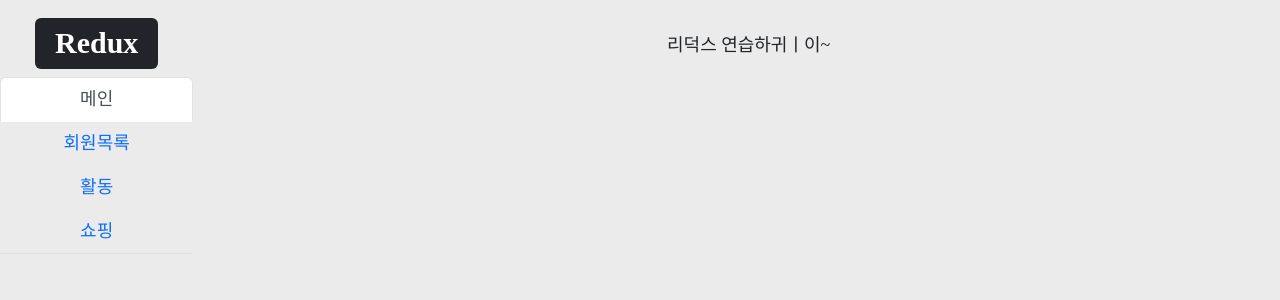
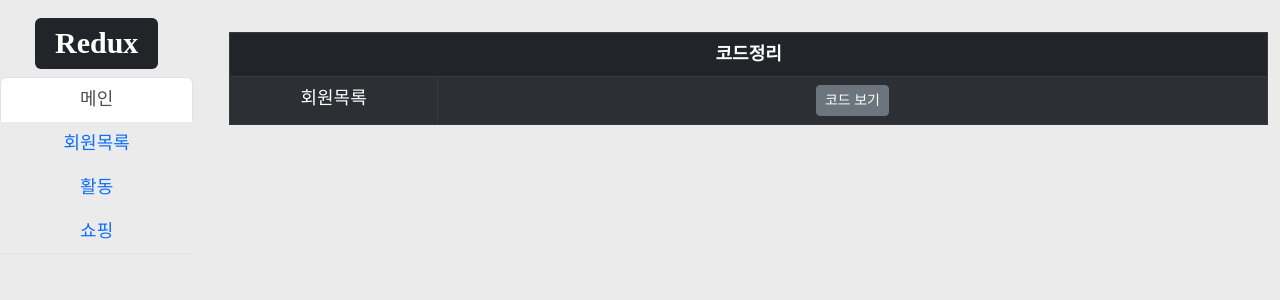
Before and after one commit to tjdals14798/React_redux, a React (Create React App) app: page / in a window 1280 px wide. Shown: the top 300 px of the page. Built offline with nearby package versions, Linux system fonts and the light colour scheme.

Commit message:
22-09-06

```diff
--- a/src/com/main.js
+++ b/src/com/main.js
@@ -2,6 +2,7 @@ import React from "react";
 import Member from "../containers/MemberContainer";
 import Login from "../containers/LoginContainer";
 import Shoping from "../containers/ShopingContainer";
+import MainPage from "../containers/MainContainer";
 import { Nav, Tab, Row, Col, Badge } from 'react-bootstrap';
 import 'bootstrap/dist/css/bootstrap.min.css';
 
@@ -36,7 +37,7 @@ export default function Main(){
         </Col>
         <Col md={10}>
           <Tab.Content className="mt-3">
-            <Tab.Pane eventKey="first"> 리덕스 연습하귀ㅣ이~ </Tab.Pane>
+            <Tab.Pane eventKey="first"> <MainPage/> </Tab.Pane>
             <Tab.Pane eventKey="second"> <Member/> </Tab.Pane>
             <Tab.Pane eventKey="third"> <Login/> </Tab.Pane>
             <Tab.Pane eventKey="fourth"> <Shoping/> </Tab.Pane>
--- /dev/null
+++ b/src/com/mainPage.js
@@ -0,0 +1,63 @@
+import React, { useState } from "react";
+import { Button, Container, Modal, Table } from 'react-bootstrap';
+import 'bootstrap/dist/css/bootstrap.min.css';
+
+function MemberModal({ memModal, setMemModal}){
+    return(
+        <>
+        <Modal size="lg" centered show={memModal}>
+        <Modal.Header></Modal.Header>
+        <Modal.Body>
+          {/* <Nav> */}
+            {/* <img style={{margin:"30px", width:"18rem", height:"400px"}} src={shoping[shopingidx].itemImg}/> &nbsp;
+            <Nav className="w-50">
+                <Container className="m-5 justify-content-md-center">
+                    <Table borderless className="mt-5">
+                        <thead>
+                            <tr>
+                                <th>{shoping[shopingidx].itemName}</th>
+                            </tr>
+                        </thead>
+                        <tbody>
+                            <tr>
+                                <td>가격</td>
+                                <td>{shoping[shopingidx].itemMoney}</td>
+                            </tr>
+                        </tbody>
+                    </Table>
+                    <Button variant="outline-dark" className="w-100 mt-5">결제</Button>
+                </Container>
+            </Nav>
+          </Nav> */}
+        </Modal.Body>
+        <Modal.Footer>
+          <Button onClick={()=>setMemModal(false)}> 닫기 </Button>
+        </Modal.Footer>
+      </Modal>
+
+    </>
+    )
+}
+
+export default function MainPage({}){
+    const [memModal,setMemModal] = useState(false);
+
+    return(
+        <>
+        <Container>
+            <Table striped hover bordered className="w-100" variant="dark">
+                <thead>
+                    <tr><th colSpan={2}>코드정리</th></tr>
+                </thead>
+                <tbody>
+                    <tr>
+                        <td style={{width:"20%"}}>회원목록</td>
+                        <td><Button size="sm" variant="secondary" onClick={()=> setMemModal(true)}> 코드 보기 </Button></td>
+                    </tr>
+                </tbody>
+            </Table>
+            <MemberModal memModal={memModal} setMemModal={setMemModal}/>
+        </Container>
+        </>
+    )
+}
--- a/src/com/memberInfo.js
+++ b/src/com/memberInfo.js
@@ -10,7 +10,7 @@ const MemberList = React.memo(function TodoList({ member, onRemove }) {
           <tr key={mem.id}>
             <td>{mem.id}</td>
             <td>{mem.nickname}</td>
-            <td><Button size="sm" onClick={() => onRemove(mem.id)}> 삭제 </Button></td>
+            <td style={{width:"80px"}}><Button size="sm" variant="secondary" onClick={() => onRemove(mem.id)}> 삭제 </Button></td>
           </tr>
         ))}
       </>
--- a/src/com/shopingPage.js
+++ b/src/com/shopingPage.js
@@ -12,10 +12,10 @@ const CartList = React.memo(function CartList({ cart, onRemove, Money, setMoney
                 <tr key={cartitem.id}>
                     <td>{cartitem.itemName}</td>
                     <td>{cartitem.itemMoney}</td>
-                    <td style={{cursor:'pointer'}} onClick={()=>{
+                    <td style={{width:"10px"}}><CloseButton onClick={()=>{
                         onRemove(cartitem.id)
-                        SumMoney(parseInt(cartitem.itemMoney))}}
-                    > X </td>
+                        SumMoney(parseInt(cartitem.itemMoney))}}/>
+                    </td>
                 </tr>
             ))}
         </>
@@ -151,13 +151,13 @@ function BuyModal({ showModal ,setShowModal, shopingidx, shoping }){
         <Modal.Header><h4><Badge bg="success">Hit</Badge></h4></Modal.Header>
         <Modal.Body>
           <Nav>
-            <img style={{margin:"30px"}} src={shoping[shopingidx].itemImg}/> &nbsp;
+            <img style={{margin:"30px", width:"18rem", height:"400px"}} src={shoping[shopingidx].itemImg}/> &nbsp;
             <Nav className="w-50">
                 <Container className="m-5 justify-content-md-center">
-                    <Table borderless>
+                    <Table borderless className="mt-5">
                         <thead>
                             <tr>
-                                <th colSpan="2">{shoping[shopingidx].itemName}</th>
+                                <th>{shoping[shopingidx].itemName}</th>
                             </tr>
                         </thead>
                         <tbody>
@@ -198,7 +198,7 @@ function BuyModal({ showModal ,setShowModal, shopingidx, shoping }){
                     <tbody>
                         {cart.map((cartitem) => (
                             <tr key={cartitem.id}>
-                                <td>{cartitem.itemName}</td>
+                                <td style={{width:"200px"}}>{cartitem.itemName}</td>
                                 <td>{cartitem.itemMoney}</td>
                             </tr>
                         ))}
--- /dev/null
+++ b/src/containers/MainContainer.js
@@ -0,0 +1,7 @@
+import React from "react";
+import MainPage from "../com/mainPage";
+
+export default function MainContainer(){
+
+    return <MainPage/>
+}
--- a/src/modules/index.js
+++ b/src/modules/index.js
@@ -3,8 +3,10 @@ import member from './member';
 import post from './post';
 import shoping from './shoping';
 import cart from './cart';
+import main from './main';
 
 const rootReducer = combineReducers ({
+    main,
     member,
     post,
     shoping,
--- /dev/null
+++ b/src/modules/main.js
@@ -0,0 +1,10 @@
+const initialState = [
+
+];
+
+export default function main ( state = initialState, action ){
+    switch (action.type) {
+        default:
+            return state;
+    }
+}
```
